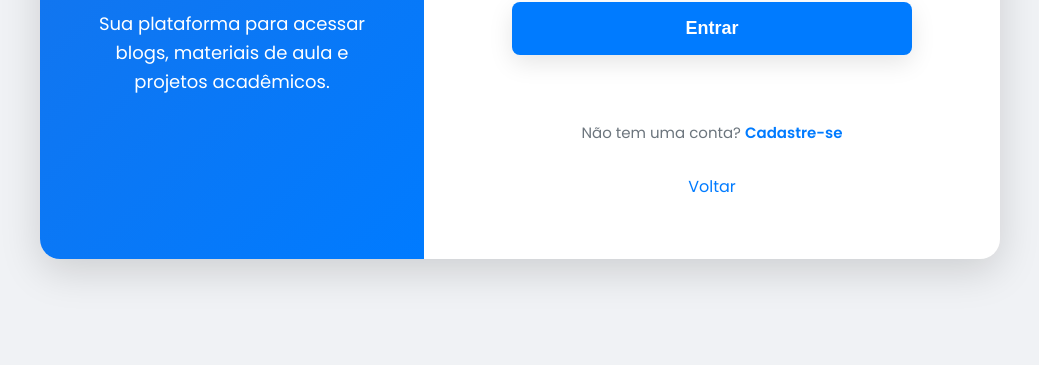
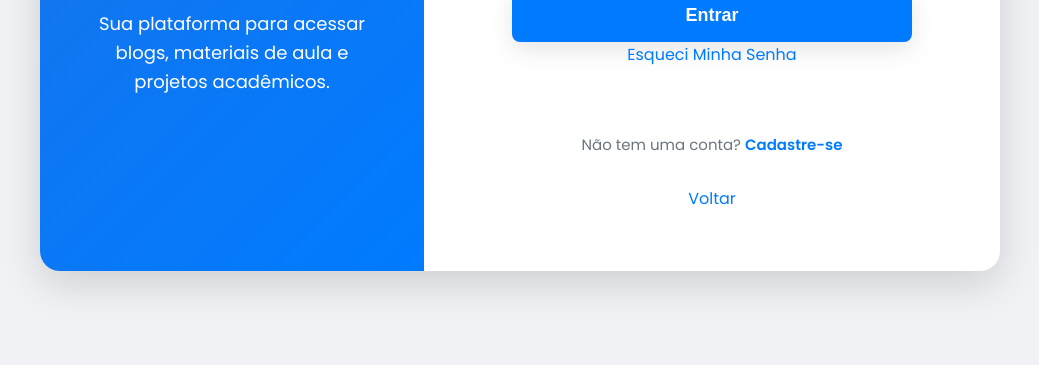
Before and after one commit to Jonatan06/Portal_do_Professor, a website: page public/site/login.html in a window 1280 px wide. Shown: the part 435-800 px from the top of the page, without its empty margins (120-1159 px from the left). Drawn offline with Linux system fonts and the light colour scheme.

Commit message:
SObre, Login e Esqueci Minha Senha

```diff
--- a/public/css/login.css
+++ b/public/css/login.css
@@ -191,6 +191,13 @@
     color: var(--cor-primaria);
 }
 
+.forget{
+    text-decoration: none;
+    color: #007bff;
+
+}
+
+
 /* --- FIM DOS ESTILOS CORRIGIDOS --- */
 
 .login-button {
--- a/public/site/login.html
+++ b/public/site/login.html
@@ -47,6 +47,8 @@
 
                     <button type="submit" class="login-button">Entrar</button>
                 </form>
+
+                <a href="" class="forget">Esqueci Minha Senha</a>
 
                 <p id="error-message" class="error-message"></p>
 
--- a/server.js
+++ b/server.js
@@ -43,7 +43,7 @@
 
 // --- 4. INICIALIZAÇÃO DO EXPRESS ---
 const app = express();
-const PORT = process.env.PORT || 3001;
+const PORT = process.env.PORT || 3000;
 
 // --- 5. MIDDLEWARES GLOBAIS ---
 app.use(cors());
```
Also changed, not shown: public/site/cadastro.html (+0 -1 lines).
